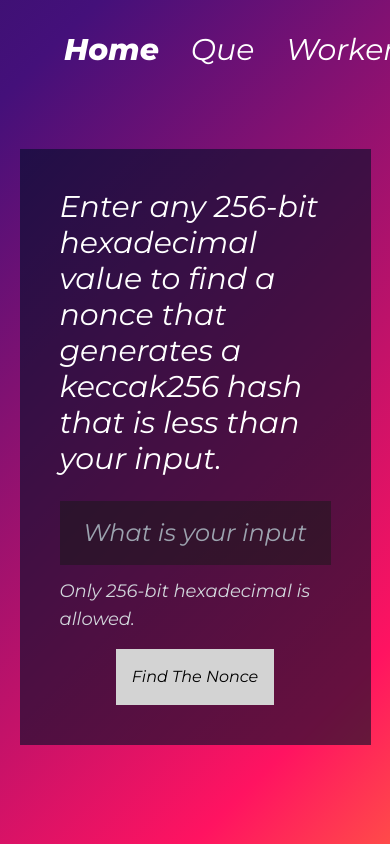
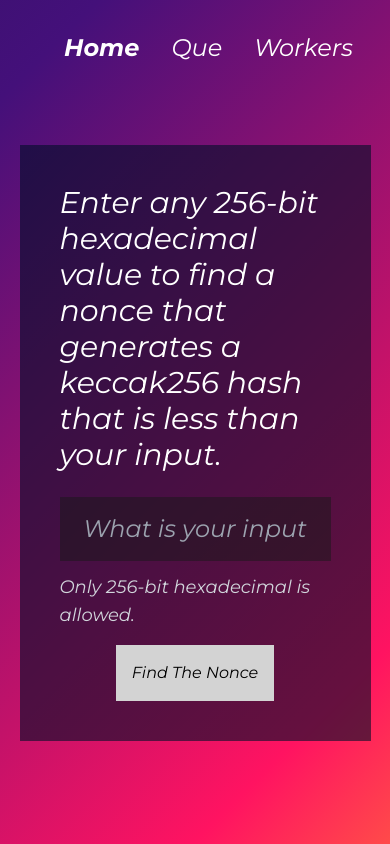
Before and after one commit to Ajand/nethermind-assignment, a Next.js app in the folder client/: page / in a window 390 px wide. Built offline with nearby package versions, Linux system fonts and the light colour scheme.

Commit message:
better responsiveness

```diff
--- a/client/components/Navbar.tsx
+++ b/client/components/Navbar.tsx
@@ -4,11 +4,11 @@ const Navbar = () => {
   const router = useRouter();
 
   return (
-    <div className="text-white flex text-3xl py-8 px-16">
+    <div className="text-white flex text-2xl py-8 px-16">
       <div
         onClick={() => router.push("/")}
         className={`cursor-pointer ${
-          router.pathname === "/" ? "font-extrabold" : ""
+          router.pathname === "/" ? "font-bold" : ""
         }`}
       >
         Home
@@ -16,7 +16,7 @@ const Navbar = () => {
       <div
         onClick={() => router.push("/que")}
         className={`ml-8 cursor-pointer ${
-          router.pathname === "/que" ? "font-extrabold" : ""
+          router.pathname === "/que" ? "font-bold" : ""
         }`}
       >
         Que
@@ -24,7 +24,7 @@ const Navbar = () => {
       <div
         onClick={() => router.push("/workers")}
         className={`ml-8 cursor-pointer ${
-          router.pathname === "/workers" ? "font-extrabold" : ""
+          router.pathname === "/workers" ? "font-bold" : ""
         }`}
       >
         Workers
--- a/client/styles/globals.css
+++ b/client/styles/globals.css
@@ -87,6 +87,7 @@ input {
 
 ::-webkit-scrollbar {
   width: 4px;
+  height: 4px;
 }
 ::-webkit-scrollbar-thumb {
   background: #fff800;
```
